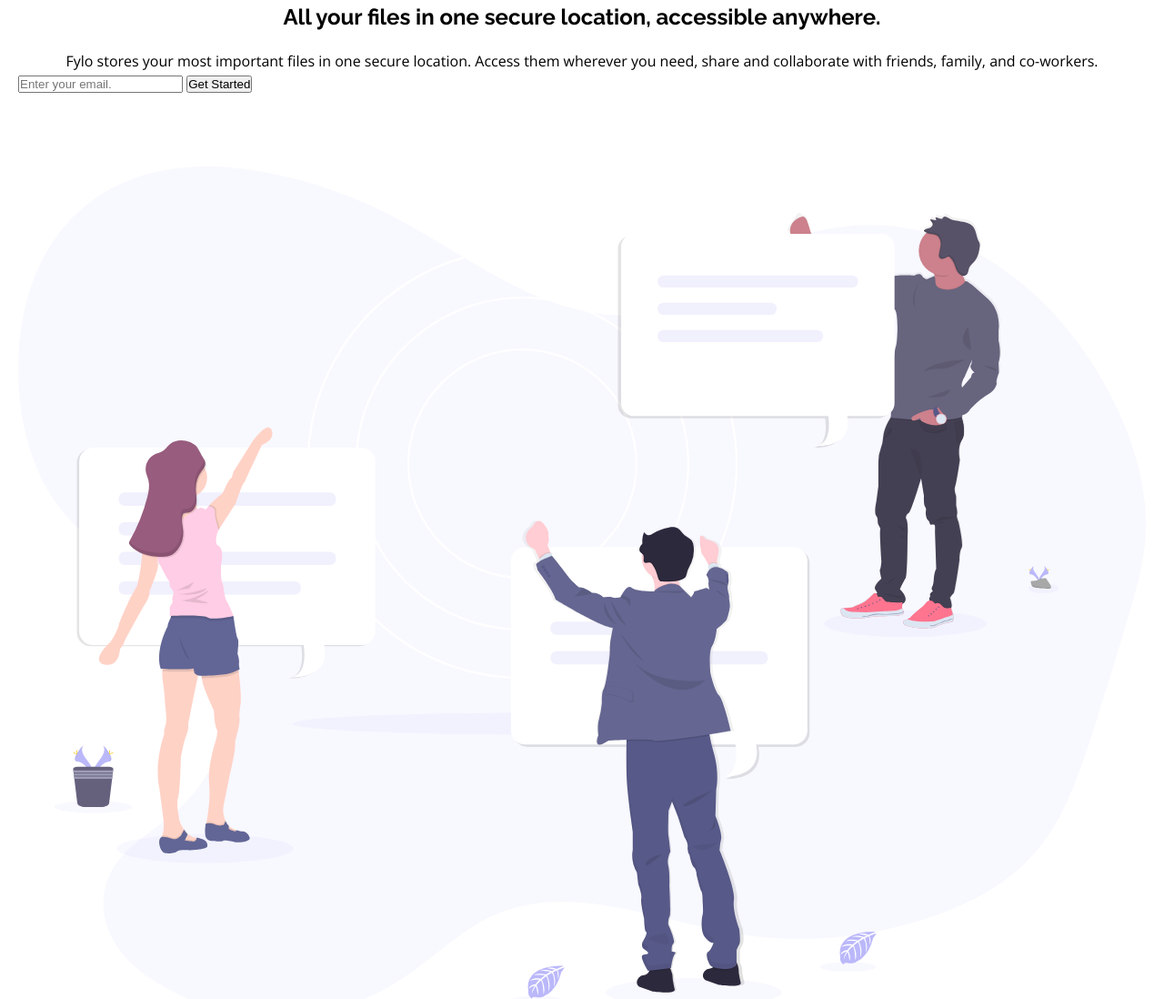
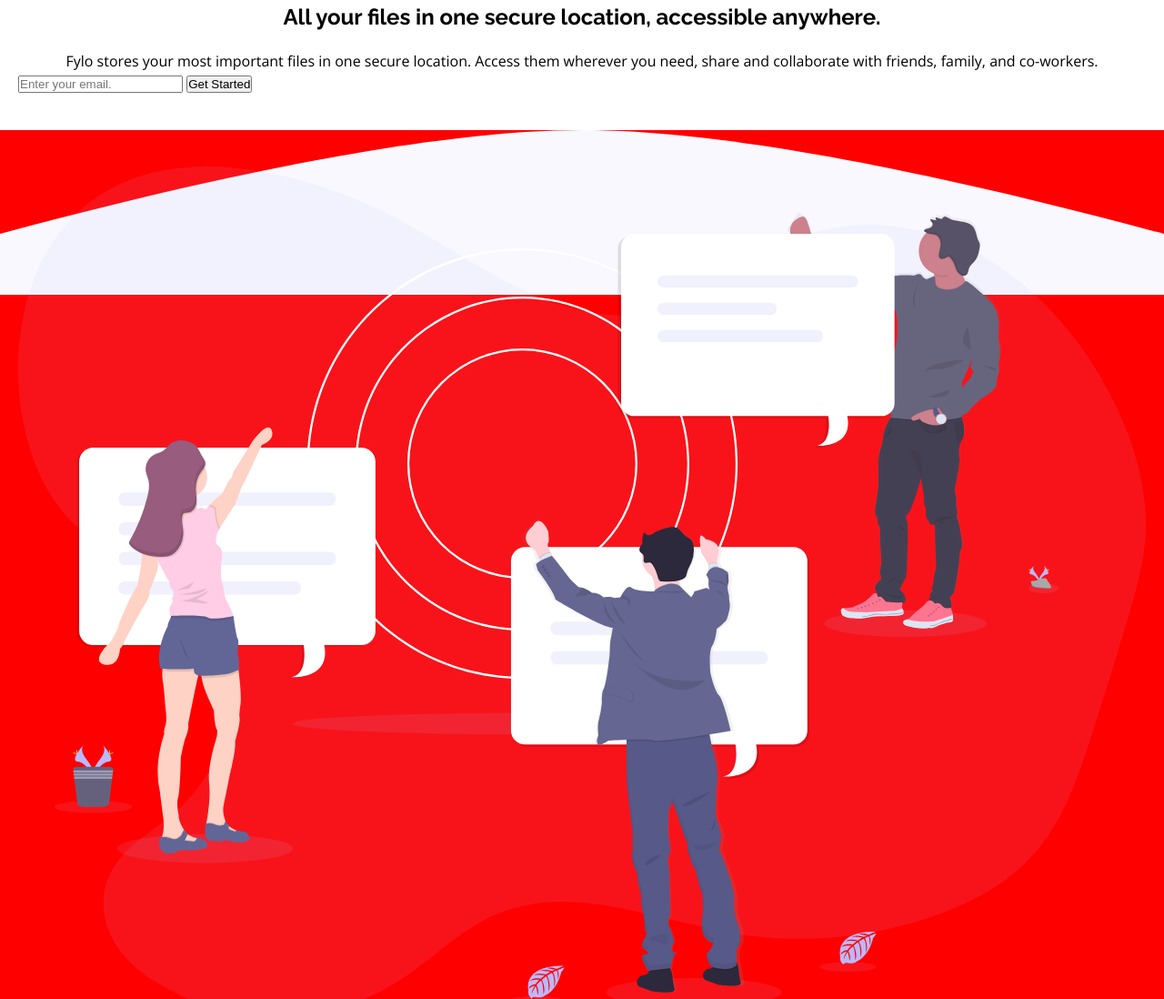
Before and after one commit to HtetLynnHtun/fem6-fylo-landing-page-with-two-column-layout, a plain HTML site: page index.html in a window 1280 px wide. Shown: the part 1133-2231 px from the top of the page at 91% size. Drawn offline with nearby package versions, Linux system fonts and the light colour scheme.

Commit message:
debugging container 2

```diff
--- a/styles.css
+++ b/styles.css
@@ -53,3 +53,10 @@ h1 {
   line-height: 2rem;
   margin-bottom: 20px;
 }
+.container:nth-of-type(2) {
+  background: url("images/bg-curve-mobile.svg");
+  background-size: 100%;
+  background-repeat: no-repeat;
+  /* background-color: hsl(240, 75%, 98%); */
+  background-color: red;
+}
```
